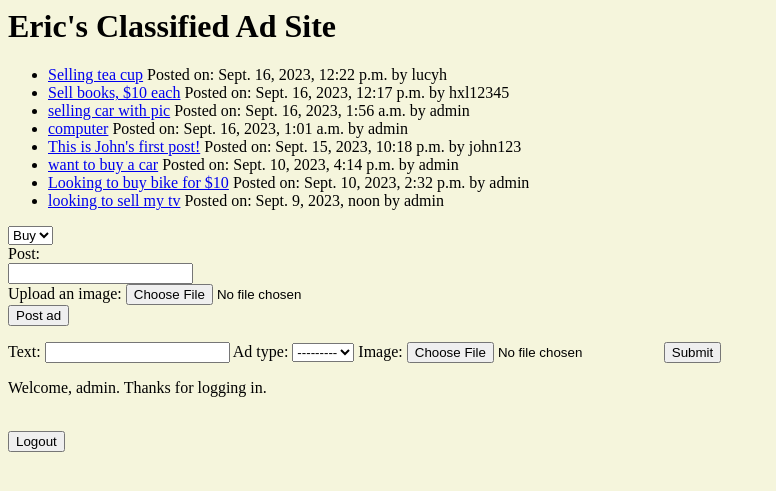
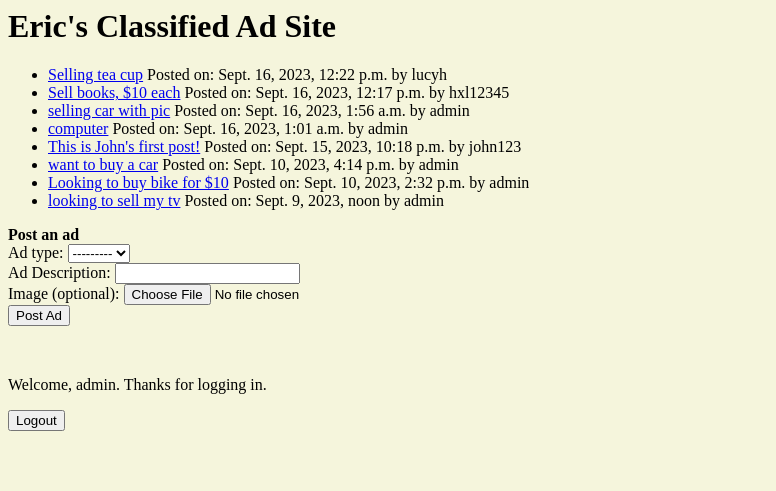
Before and after one commit to ehuang2467/classified_ads, a Django app: page /classified_ads/ in a window 1280 px wide. Shown: the top 491 px of the page, without its empty margins (0-776 px from the left). Run offline with Django 4.2, Linux system fonts and the light colour scheme; a user stored in the database is signed in; data comes from the database, SQL or seed files in the repository.

Commit message:
made post ad form look good

```diff
--- a/ad_site/classified_ads/forms.py
+++ b/ad_site/classified_ads/forms.py
@@ -6,7 +6,14 @@ from .models import Ad
 class AdForm(ModelForm):
     class Meta:
         model = Ad
-        exclude = ["date_posted", "user",]
+        fields = ["ad_type", "text",  "image"]
+        labels = {
+            "text": "Ad Description",
+            "image": "Image (optional)",
+        }
+        # help_texts = {
+        #     "image": "optional"
+        # }
 
 
 class NameForm(forms.Form):
--- a/ad_site/classified_ads/templates/classified_ads/index.html
+++ b/ad_site/classified_ads/templates/classified_ads/index.html
@@ -16,37 +16,21 @@
 {% endif %}
 
 {% if user.is_authenticated %}
-
-<form action="{% url 'classified_ads:post'%}" method="post" enctype="multipart/form-data">
-  {% csrf_token %}
-  <select name="ad_type" id="ad_type">
-
-    <option value="Buy">Buy</option>
-    <option value="Sell">Sell</option>
-  </select>
-  <br>
-  <label for="post">Post:</label><br>
-  <input type="text" id="post" name="post">
-  <br>
-  <label for="image">Upload an image:</label>
-  <input type="file" id="image" name="image">
-  <br>
-  <input type="submit" value="Post ad">
-</form>
-
+<b>Post an ad</b>
 <form action="{% url 'classified_ads:index'%}" method="post" enctype="multipart/form-data">
   {% csrf_token %}
-  {{ ad_form }}
-  <input type="submit" value="Submit">
+  {{ ad_form.as_div }}
+  <input type="submit" value="Post Ad">
 </form>
 
 {% else %}
 You cannot post ads without logging in.
 {% endif %}
 
+<br>
+
 {% if user.is_authenticated %}
 <p>Welcome, {{ user.username }}. Thanks for logging in.</p>
-<br>
 <form action="{% url 'classified_ads:logout'%}" method="post">
   {% csrf_token %}
   <input type="submit" value="Logout">
```
